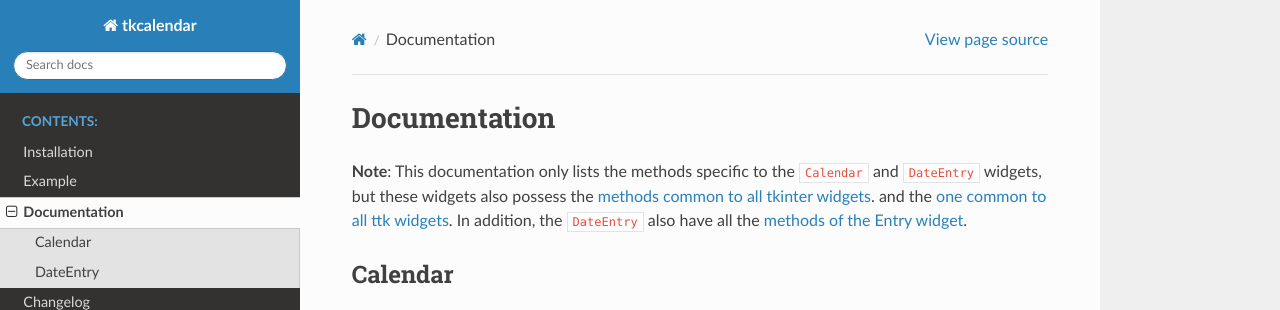
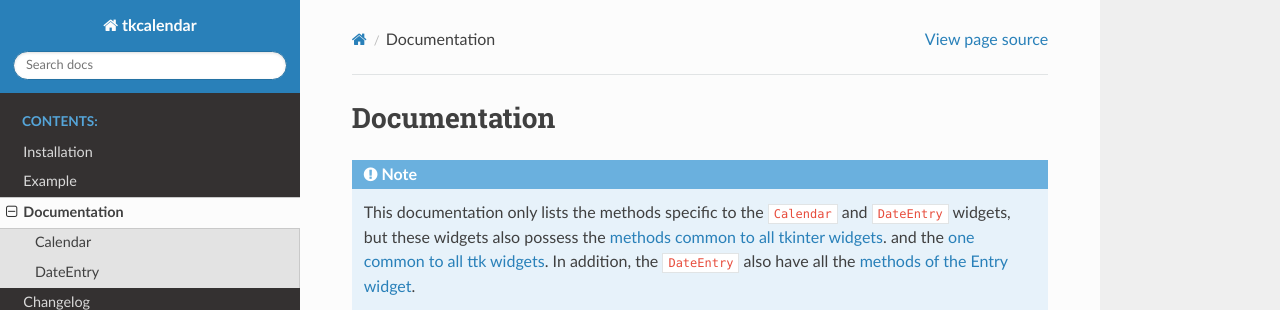
Before and after one commit to j4321/tkcalendar, a Sphinx documentation site: the page built from docs/documentation.rst, in a window 1280 px wide, cut to the strip 0-310 px from the top of the page. Built offline with Sphinx 7.4.7 and the Read the Docs theme 2.0.0, drawn with Linux system fonts in a browser that asks for light colours; some of the changed lines change nothing that is shown.

Commit message:
Update docs

```diff
--- a/docs/documentation.rst
+++ b/docs/documentation.rst
@@ -1,11 +1,13 @@
 Documentation
 =============
 
-**Note**: This documentation only lists the methods specific to the ``Calendar``
-and ``DateEntry`` widgets, but these widgets also possess the `methods common to
-all tkinter widgets <http://infohost.nmt.edu/tcc/help/pubs/tkinter/web/universal.html>`_.
-and the `one common to all ttk widgets <http://infohost.nmt.edu/tcc/help/pubs/tkinter/web/ttk-Widget.html>`_.
-In addition, the ``DateEntry`` also have all the `methods of the Entry widget  <http://infohost.nmt.edu/tcc/help/pubs/tkinter/web/entry.html>`_.
+.. note::
+
+    This documentation only lists the methods specific to the ``Calendar``
+    and ``DateEntry`` widgets, but these widgets also possess the `methods common to
+    all tkinter widgets <http://infohost.nmt.edu/tcc/help/pubs/tkinter/web/universal.html>`_.
+    and the `one common to all ttk widgets <http://infohost.nmt.edu/tcc/help/pubs/tkinter/web/ttk-Widget.html>`_.
+    In addition, the ``DateEntry`` also have all the `methods of the Entry widget  <http://infohost.nmt.edu/tcc/help/pubs/tkinter/web/entry.html>`_.
 
 Calendar
 --------
```
